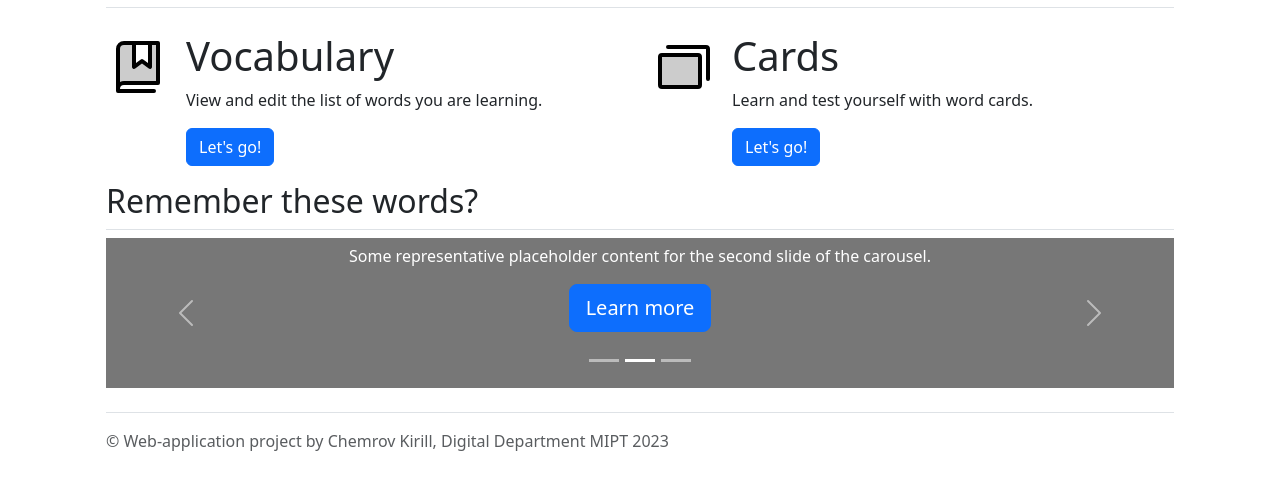
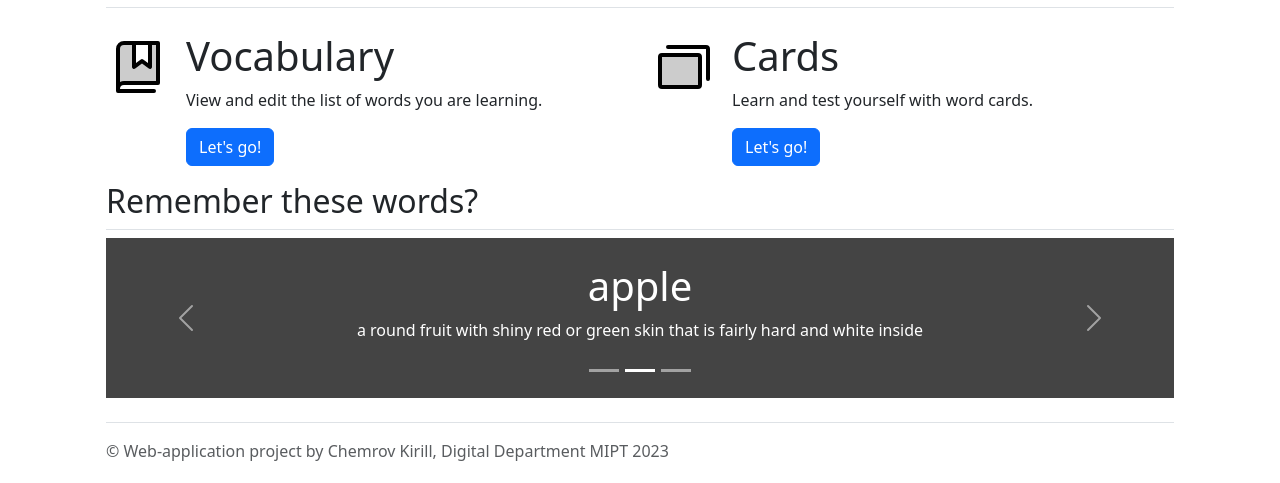
Before and after one commit to ChemrovKirill/web_lang_learn, a Django app: page / in a window 1280 px wide. Shown: the part 428-911 px from the top of the page. Before the commit the page ends 879 px from the top, so only its background shows below. Run offline with Django 4.2, Linux system fonts and the light colour scheme; data comes from the database, SQL or seed files in the repository; some libraries are stand-ins or nearby versions.

Commit message:
add my carousel to the main page

```diff
--- a/templates/index.html
+++ b/templates/index.html
@@ -44,35 +44,31 @@ This is the main page of the language learning website.
         </div>
         <div class="carousel-inner">
           <div class="carousel-item">
-            <svg class="bd-placeholder-img" width="100%" height="100%" xmlns="http://www.w3.org/2000/svg" aria-hidden="true" preserveAspectRatio="xMidYMid slice" focusable="false"><rect width="100%" height="100%" fill="#777"></rect></svg>
-
+            <svg class="bd-placeholder-img" width="100%" height="160" aria-hidden="true" preserveAspectRatio="xMidYMid slice" focusable="false"><rect width="100%" height="100%"  fill="#444"></rect></svg>
             <div class="container">
-              <div class="carousel-caption text-start">
-                <h1>Example headline.</h1>
-                <p>Some representative placeholder content for the first slide of the carousel.</p>
-                <p><a class="btn btn-lg btn-primary" href="#">Sign up today</a></p>
+              <div class="carousel-caption">
+                <h1>{{ word_1 }}</h1>
+                <p>{{ definition_1 }}</p>
               </div>
             </div>
           </div>
           <div class="carousel-item active">
-            <svg class="bd-placeholder-img" width="100%" height="100%" xmlns="http://www.w3.org/2000/svg" aria-hidden="true" preserveAspectRatio="xMidYMid slice" focusable="false"><rect width="100%" height="100%" fill="#777"></rect></svg>
+            <svg class="bd-placeholder-img" width="100%" height="160" aria-hidden="true" preserveAspectRatio="xMidYMid slice" focusable="false"><rect width="100%" height="100%" fill="#444"></rect></svg>
 
             <div class="container">
               <div class="carousel-caption">
-                <h1>Another example headline.</h1>
-                <p>Some representative placeholder content for the second slide of the carousel.</p>
-                <p><a class="btn btn-lg btn-primary" href="#">Learn more</a></p>
+                <h1>{{ word_2 }}</h1>
+                <p>{{ definition_2 }}</p>
               </div>
             </div>
           </div>
           <div class="carousel-item">
-            <svg class="bd-placeholder-img" width="100%" height="100%" xmlns="http://www.w3.org/2000/svg" aria-hidden="true" preserveAspectRatio="xMidYMid slice" focusable="false"><rect width="100%" height="100%" fill="#777"></rect></svg>
+            <svg class="bd-placeholder-img" width="100%" height="160" aria-hidden="true" preserveAspectRatio="xMidYMid slice" focusable="false"><rect width="100%" height="100%" fill="#444"></rect></svg>
 
             <div class="container">
-              <div class="carousel-caption text-end">
-                <h1>One more for good measure.</h1>
-                <p>Some representative placeholder content for the third slide of this carousel.</p>
-                <p><a class="btn btn-lg btn-primary" href="#">Browse gallery</a></p>
+              <div class="carousel-caption">
+                <h1>{{ word_3 }}</h1>
+                <p>{{ definition_3 }}</p>
               </div>
             </div>
           </div>
@@ -87,6 +83,6 @@ This is the main page of the language learning website.
         </button>
       </div>
       <script
-        src="{% static 'bootstrap.bundle.min.js' %}" integrity="sha384-MrcW6ZMFYlzcLA8Nl+NtUVF0sA7MsXsP1UyJoMp4YLEuNSfAP+JcXn/tWtIaxVXM" crossorigin="anonymous">
+        src="{% static 'bootstrap.bundle.min.js' %}">
       </script>
 {% endblock %}
--- a/web_lang_learn/views.py
+++ b/web_lang_learn/views.py
@@ -3,7 +3,12 @@ from django.core.cache import cache
 from . import vocabulary_db, cards_db
 
 def index(request):
-    return render(request, "index.html")
+    voc_items = vocabulary_db.get_rnd_items(3)
+    context = {}
+    for i, item in enumerate(voc_items):
+        context[f"word_{i+1}"] = voc_items[i].word
+        context[f"definition_{i+1}"] = voc_items[i].definition
+    return render(request, "index.html", context)
 
 def vocabulary(request):
     voc_items = vocabulary_db.get_items_for_table()
```
